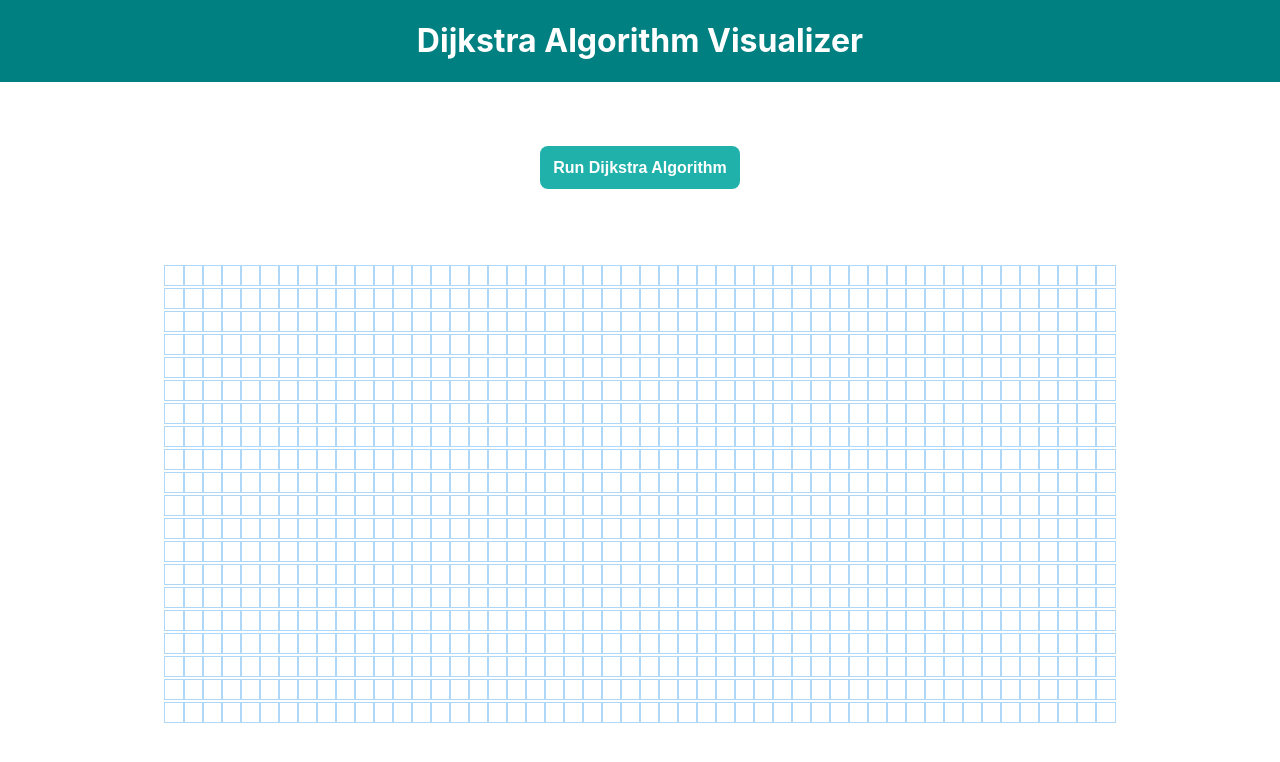
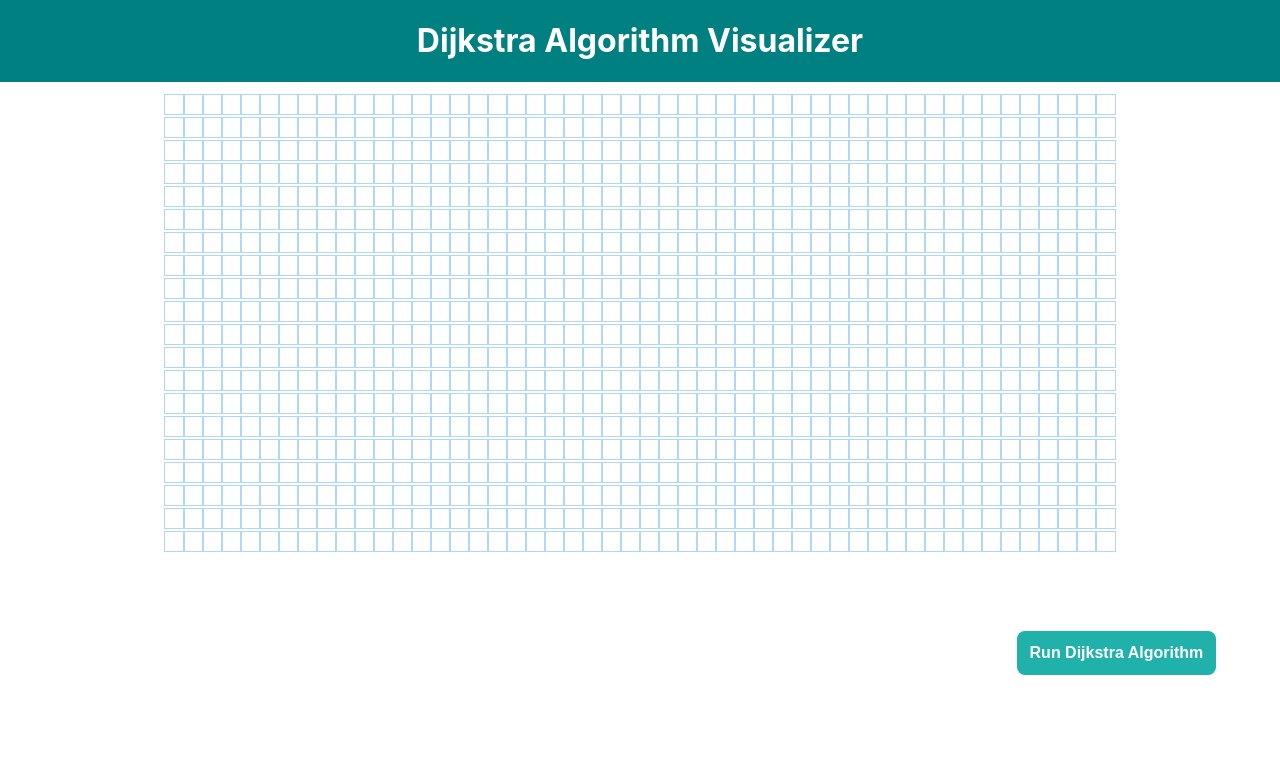
Before and after one commit to MiguelSilva1997/AlgoVisualization, a React (Create React App) app: page / in a window 1280 px wide. Shown: the top 762 px of the page. Built offline with nearby package versions, Linux system fonts and the light colour scheme.

Commit message:
logic for walls

```diff
--- a/src/components/Main/index.js
+++ b/src/components/Main/index.js
@@ -1,24 +1,34 @@
 import React, { useState, useEffect } from 'react';
 import Node from '../Node'
-import { createInitialGrid } from '../../services/board';
+import { createInitialGrid, updateGridWall } from '../../services/board';
 
 import "./main.css"
 
 const Main = () => {
     const [grid, setGrid] = useState([]);
+    const [isMousePressed, toggleMousePressed] = useState(false);
 
     useEffect(() => {
         setGrid(createInitialGrid())
     }, []);
+
+    const handleMouseEnter = (row, col) => {
+        if (!isMousePressed) return;
+        const newGrid = updateGridWall(grid, col, row);
+        setGrid(newGrid);
+    }
+
+    const handleMousePressed = (row, col) => {
+        const newGrid = updateGridWall(grid, col, row);
+        toggleMousePressed(true);
+        setGrid(newGrid);
+    }
 
     return(
         <>
           <div className="header">
             <h1 className="title">Dijkstra Algorithm Visualizer</h1>
           </div>
-          <button className="startButton">
-            Run Dijkstra Algorithm
-          </button>
           <div className="board">
             {
                 grid.map((row, i) => {
@@ -26,12 +36,16 @@ const Main = () => {
                         <div key={i}>
                         {
                             row.map((node) => {
-                                const {row, col} = node;
+                                const {row, col, isWall} = node;
                                 return (
                                     <Node
                                         key={row + '-' + col}
                                         col={col}
+                                        isWall={isWall}
                                         row={row}
+                                        handleMouseEnter={handleMouseEnter}
+                                        handleMousePressed={handleMousePressed}
+                                        toggleMousePressed={toggleMousePressed}
                                     />
                                 );
                             })
@@ -41,6 +55,11 @@ const Main = () => {
                 })
             }
           </div>
+          <div className="menu">
+            <button className="startButton">
+                Run Dijkstra Algorithm
+            </button>
+          </div>
         </>
     )
 }
--- a/src/components/Node/index.js
+++ b/src/components/Node/index.js
@@ -3,11 +3,28 @@ import React from 'react';
 import "./node.css"
 
 const Node = (props) => {
-    const {row, col} = props;
+    const {
+        row,
+        col,
+        isWall,
+        handleMouseEnter,
+        handleMousePressed,
+        toggleMousePressed,
+    } = props;
+    let secondClass;
+
+    if (isWall) {
+        secondClass = "wall";
+    }
+
+
     return(
         <div
             id={`node-${row}-${col}`}
-            className="node"
+            className={`node ${secondClass}`}
+            onMouseEnter={() => handleMouseEnter(row, col)}
+            onMouseDown={() => handleMousePressed(row, col)}
+            onMouseUp={() => toggleMousePressed(false)}
         >
         </div>
     )
--- a/src/services/board/index.js
+++ b/src/services/board/index.js
@@ -15,8 +15,15 @@ const createNode = (col, row) => ({
     row,
     distance: Infinity,
     isVisited: false,
+    isWall: false,
 })
+
+const updateGridWall = (grid, col, row) => {
+    grid[row][col]["isWall"] = !grid[row][col]["isWall"];
+    return grid;
+}
 
 export {
     createInitialGrid,
+    updateGridWall,
 }
```
